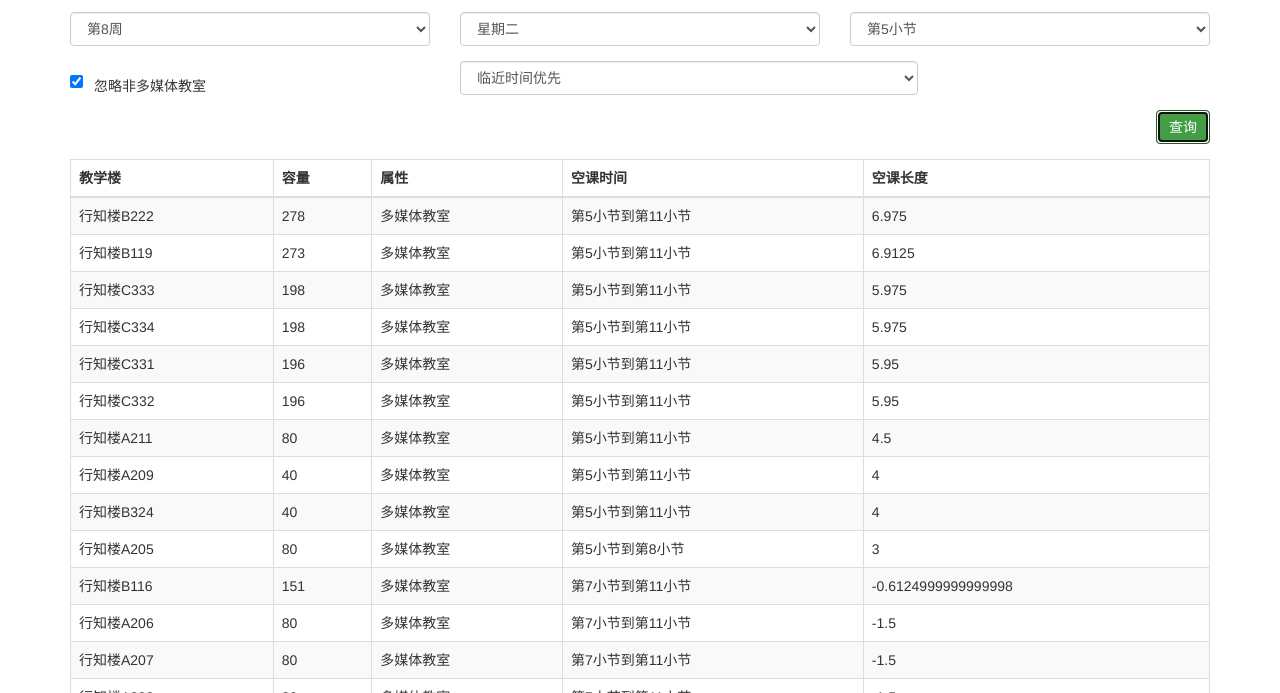
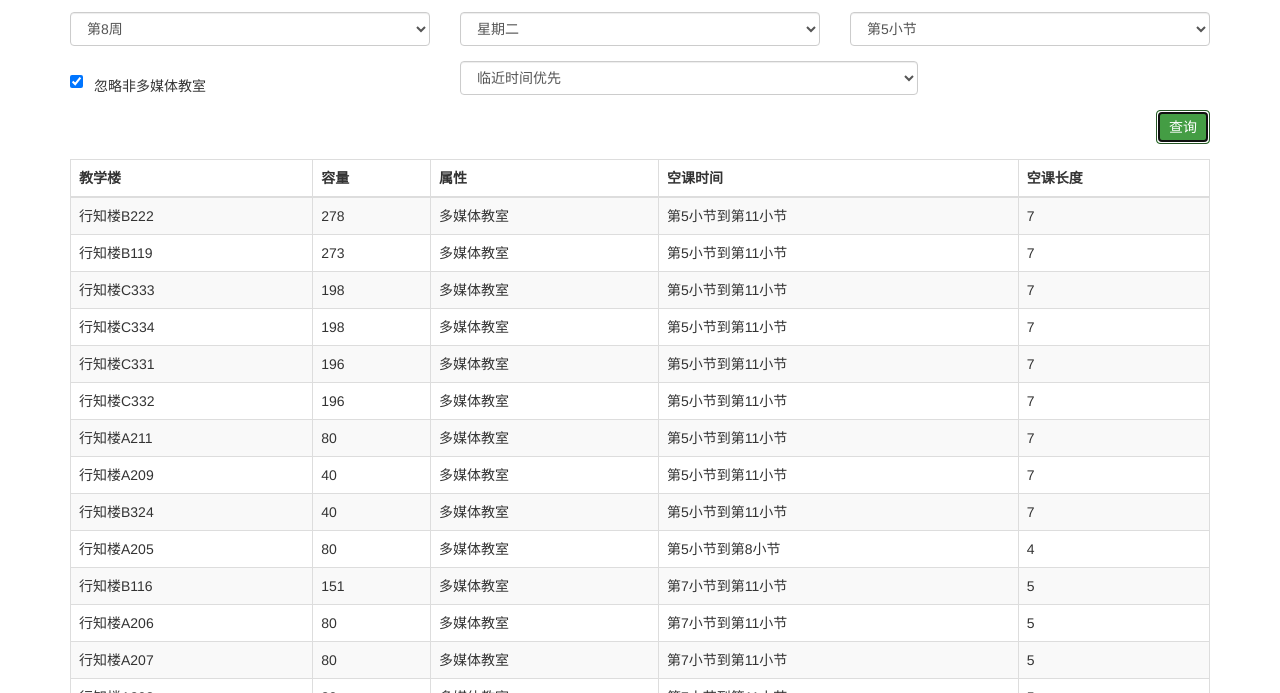
Before and after one commit to Risid/freeclassroom, a plain HTML site: page index.html in a window 1280 px wide. Both pictures are taken after a click on the button "查询". Shown: the part 107-800 px from the top of the page. Drawn offline with Linux system fonts and the light colour scheme.

Commit message:
fix length visible

```diff
--- a/index.html
+++ b/index.html
@@ -242,7 +242,7 @@
         // console.log(that.campus)
         $("#list").empty()
         for (var i = 0; i < freeRoomArr.length; i++) {
-            $("#list").append(buildTD(that.campus[$("#campus").val()][b] + freeRoomArr[i].name, freeRoomArr[i].size, that.info.t[freeRoomArr[i].type], freeRoomArr[i].time, freeRoomArr[i].weight))
+            $("#list").append(buildTD(that.campus[$("#campus").val()][b] + freeRoomArr[i].name, freeRoomArr[i].size, that.info.t[freeRoomArr[i].type], freeRoomArr[i].time, freeRoomArr[i].length))
         }
     }
 
```
